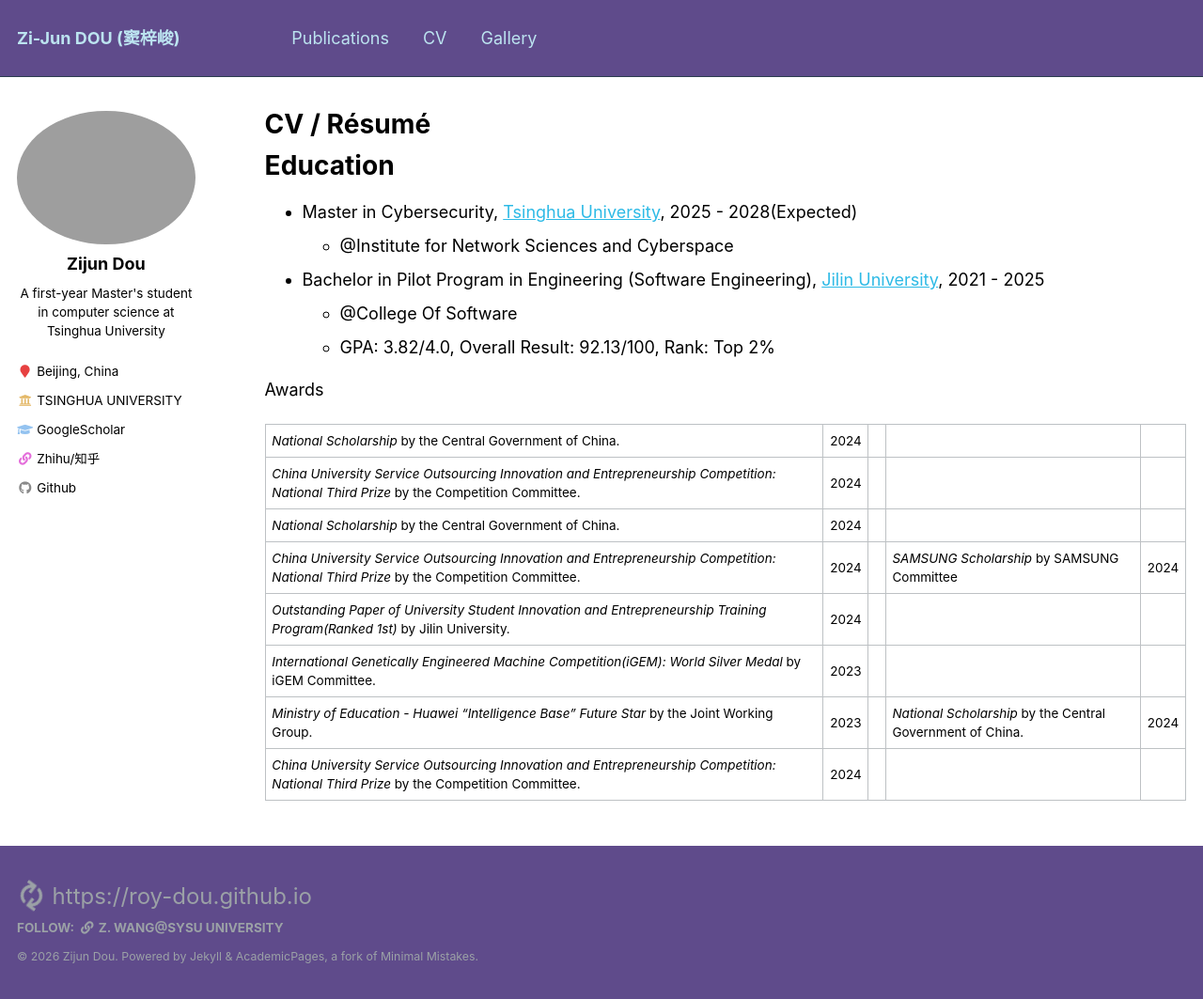
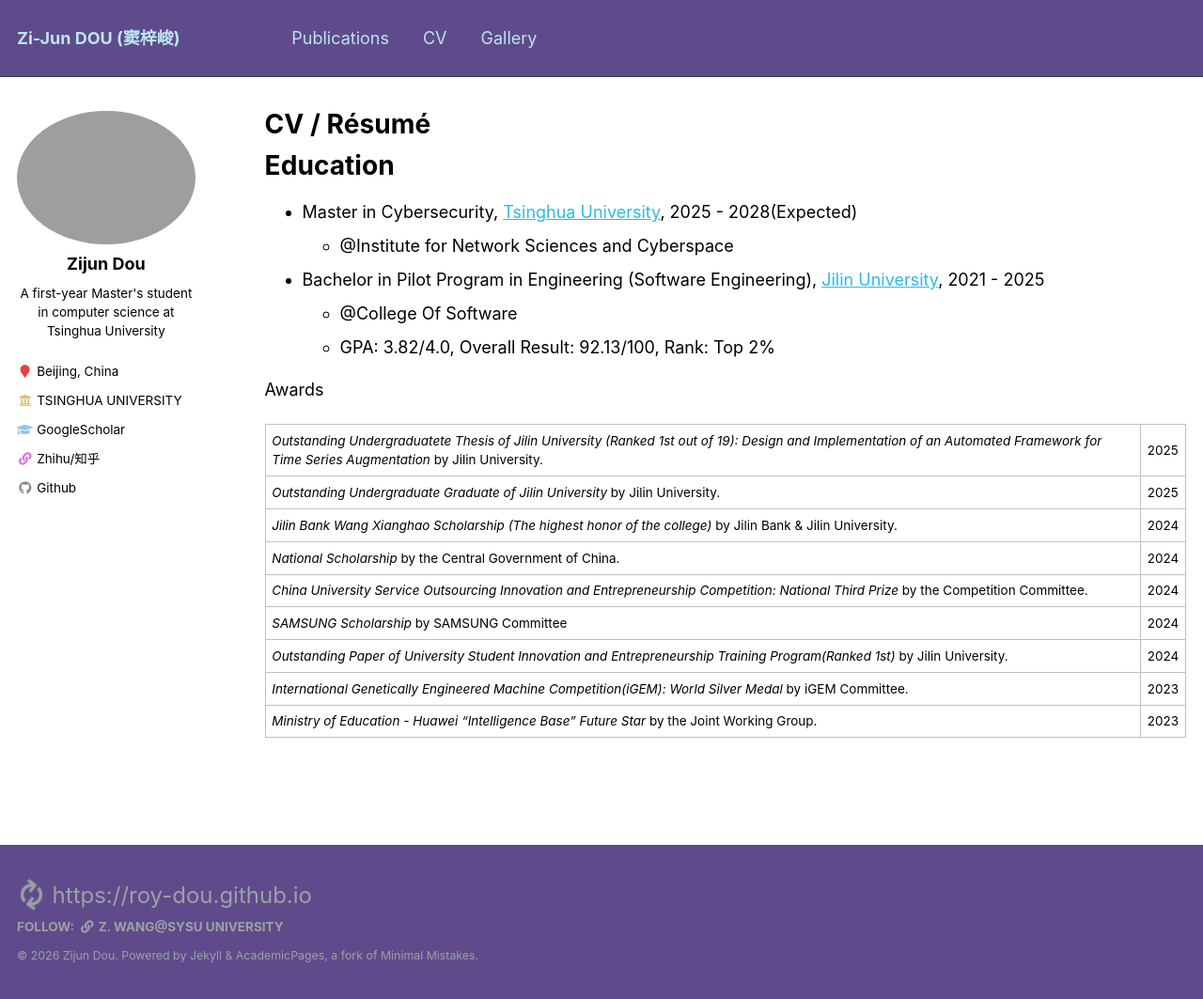
Before and after one commit to ROY-DOU/ROY-DOU.github.io, a Jekyll site: the page built from _pages/cv.md, in a window 1280 px wide and 1063 px high. Shown: the whole window at 94% size. Built offline with Jekyll 4.4.1, drawn with Linux system fonts in a browser that asks for light colours.

Commit message:
update cv

```diff
--- a/_pages/cv.md
+++ b/_pages/cv.md
@@ -20,11 +20,12 @@ Education
 
 Awards
 
+| *Outstanding Undergraduatete Thesis of Jilin University (Ranked 1st out of 19): Design and Implementation of an Automated Framework for Time Series Augmentation* by Jilin University. | 2025 |
+| *Outstanding Undergraduate Graduate of Jilin University* by Jilin University. | 2025 |
+| *Jilin Bank Wang Xianghao Scholarship (The highest honor of the college)* by Jilin Bank & Jilin University. | 2024 |
 | *National Scholarship* by the Central Government of China.            |2024|
 | *China University Service Outsourcing Innovation and Entrepreneurship Competition: National Third Prize* by the Competition Committee.   |2024|
-| *National Scholarship* by the Central Government of China.            |2024|
-| *China University Service Outsourcing Innovation and Entrepreneurship Competition: National Third Prize* by the Competition Committee.   |2024|| *SAMSUNG Scholarship* by SAMSUNG Committee              |2024|
+| *SAMSUNG Scholarship* by SAMSUNG Committee              |2024|
 | *Outstanding Paper of University Student Innovation and Entrepreneurship Training Program(Ranked 1st)*  by Jilin University.          |2024|
 | *International Genetically Engineered Machine Competition(iGEM): World Silver Medal* by iGEM Committee.          |2023|
-| *Ministry of Education - Huawei "Intelligence Base" Future Star* by the Joint Working Group. |2023|| *National Scholarship* by the Central Government of China.            |2024|
-| *China University Service Outsourcing Innovation and Entrepreneurship Competition: National Third Prize* by the Competition Committee.   |2024|
+| *Ministry of Education - Huawei "Intelligence Base" Future Star* by the Joint Working Group. |2023|
```
